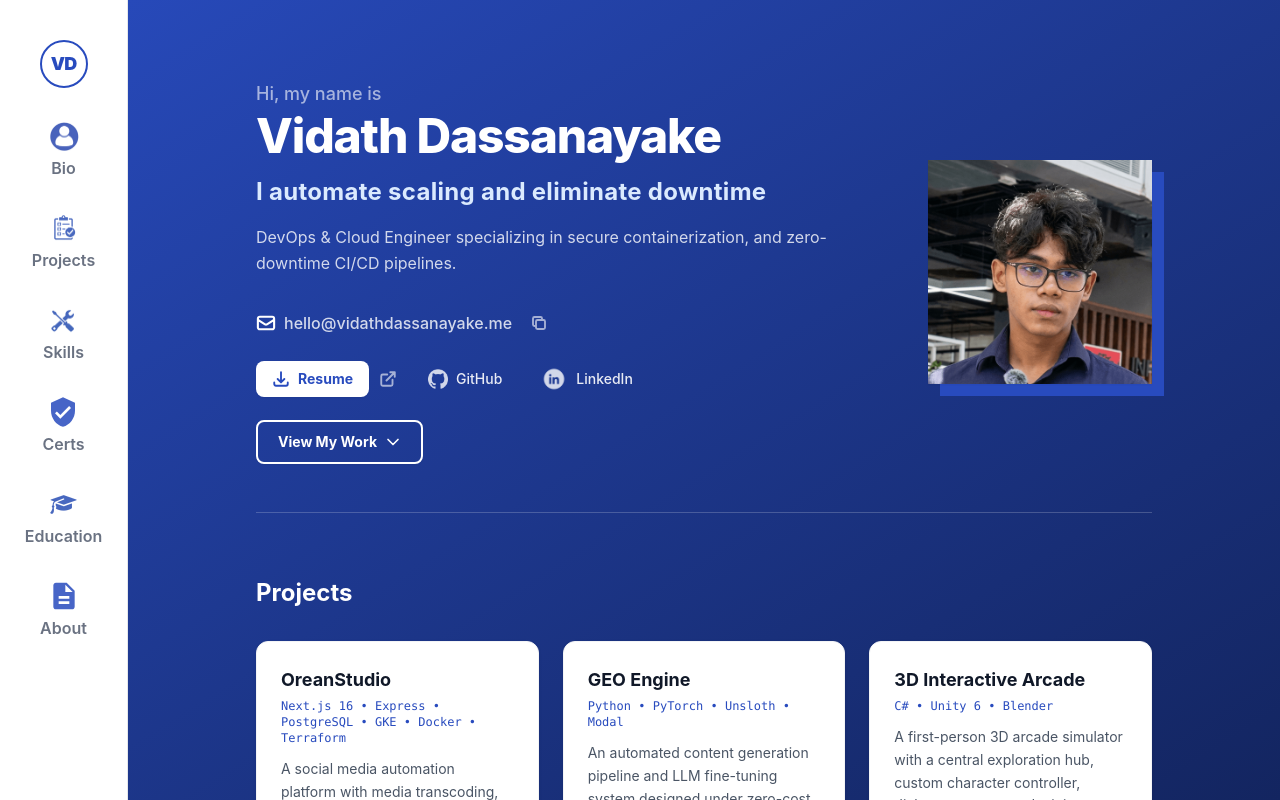
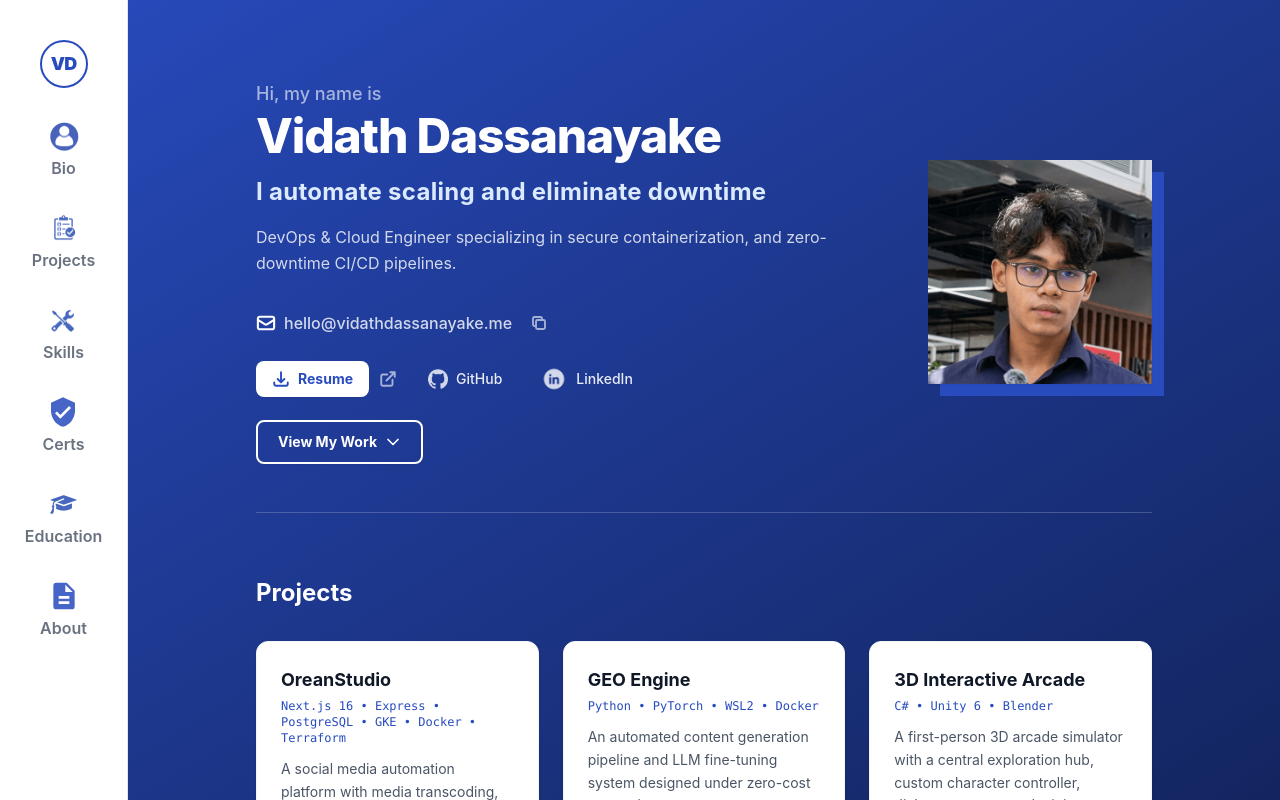
Before and after one commit to VidathVi/VidathVi.github.io, a React (Vite) app in the folder portfolio/: page / in a window 1280 px wide. Built offline with nearby package versions, Linux system fonts and the light colour scheme.

Commit message:
Add Google Cloud Platform to Skills section and update GEO Engine tech stack to WSL2 and Docker

```diff
--- a/portfolio/src/components/Projects.tsx
+++ b/portfolio/src/components/Projects.tsx
@@ -23,7 +23,7 @@ export default function Projects() {
           className="bg-white p-6 rounded-xl shadow-sm border border-gray-100 hover:shadow-md transition-shadow hover:border-[#284bbe]/30 group block text-left"
         >
           <h4 className="font-bold text-lg text-gray-900 group-hover:text-[#284bbe] transition-colors">GEO Engine</h4>
-          <p className="text-xs font-mono text-[#284bbe] mb-3 mt-1">Python • PyTorch • Unsloth • Modal</p>
+          <p className="text-xs font-mono text-[#284bbe] mb-3 mt-1">Python • PyTorch • WSL2 • Docker</p>
           <p className="text-gray-600 text-sm leading-relaxed mb-4">
             An automated content generation pipeline and LLM fine-tuning system designed under zero-cost constraints.
           </p>
--- a/portfolio/src/components/Skills.tsx
+++ b/portfolio/src/components/Skills.tsx
@@ -51,6 +51,9 @@ export default function Skills() {
               <span className="text-gray-400">  -</span> <span className="text-[#0451a5]">Terraform</span>
             </div>
             <div>
+              <span className="text-gray-400">  -</span> <span className="text-[#0451a5]">Google Cloud Platform</span>
+            </div>
+            <div>
               <span className="text-gray-400">  -</span> <span className="text-[#0451a5]">CI/CD (GitHub Actions)</span>
             </div>
           </pre>
```
